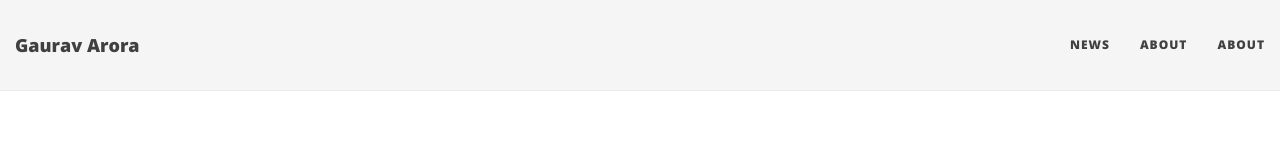
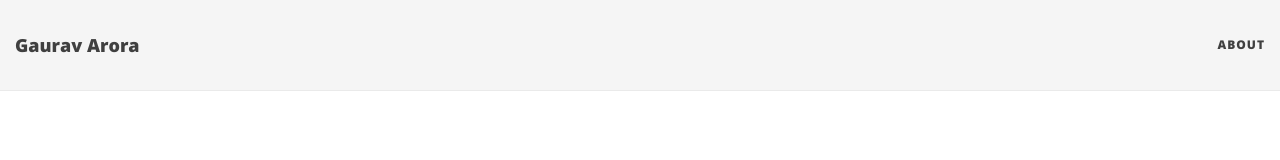
Before and after one commit to gauravaror/gauravaror.github.io, a plain HTML site: page index.html in a window 1280 px wide. Shown: the top 160 px of the page. Drawn offline with nearby package versions, Linux system fonts and the light colour scheme; some packages are replaced by stand-ins of ours; a script that the page names is missing.

Commit message:
rebuilding site Mon 18 Nov 13:33:38 AEDT 2019

```diff
--- a/index.html
+++ b/index.html
@@ -60,18 +60,6 @@
 
     <div class="collapse navbar-collapse" id="main-navbar">
       <ul class="nav navbar-nav navbar-right">
-
-
-            <li>
-              <a title="News" href="/news/">News</a>
-            </li>
-
-
-
-            <li>
-              <a title="About" href="/about/">About</a>
-            </li>
-
 
 
             <li>
```
Also changed, not shown: 404.html (+0 -12 lines), about/index.html (+0 -12 lines), categories/index.html (+0 -12 lines), news/index.html (+0 -12 lines), posts/first/index.html (+0 -12 lines), posts/index.html (+0 -12 lines), tags/index.html (+0 -12 lines).
